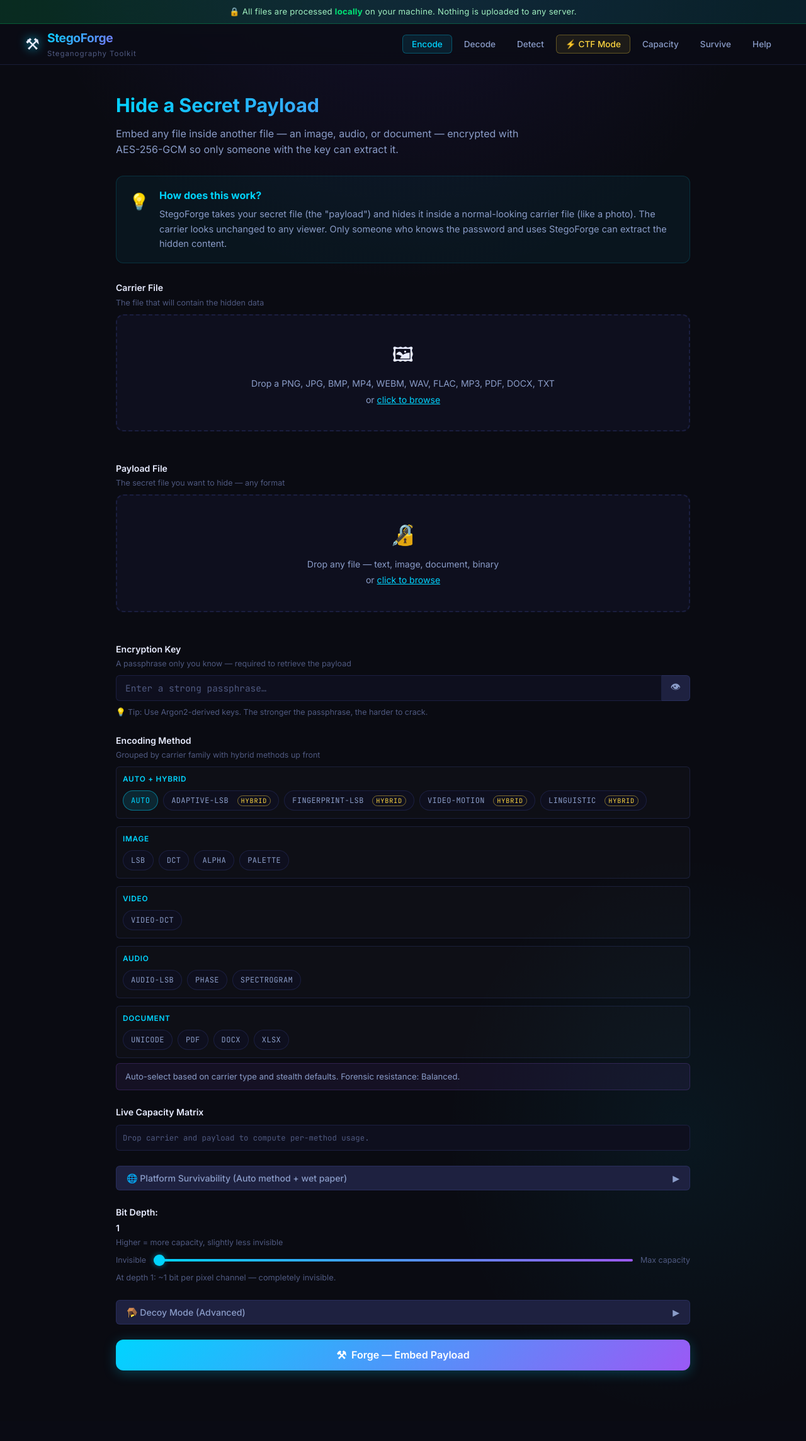
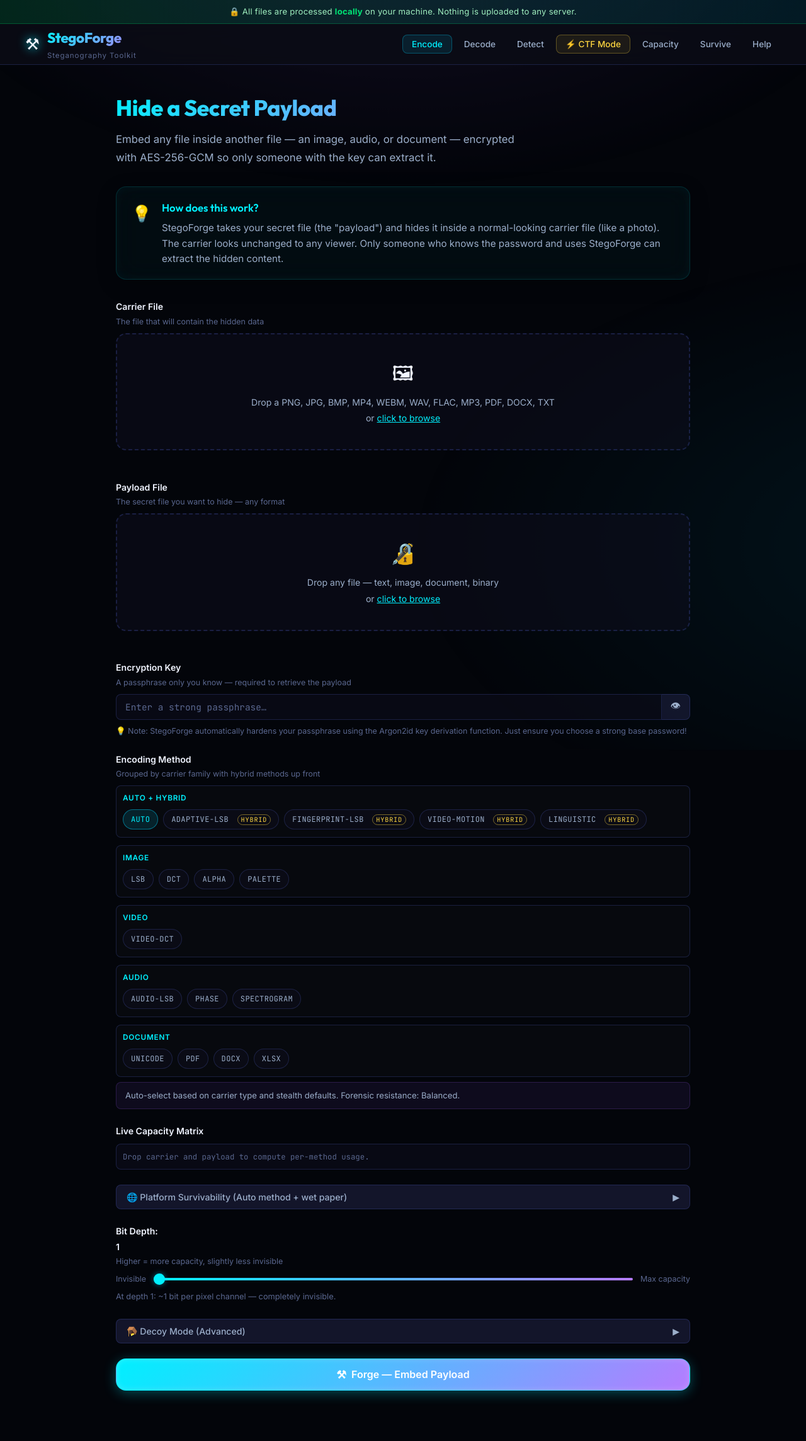
Before and after one commit to Nour833/StegoForge, a Flask app: page / in a window 1280 px wide. Shown: the whole page at 63% size. Before the commit the page ends 2188 px from the top, so only its background shows below. Run offline with Flask 3, Linux system fonts and the light colour scheme; some libraries are stand-ins or nearby versions.

Commit message:
web improve

```diff
--- a/web/static/app.js
+++ b/web/static/app.js
@@ -419,7 +419,7 @@ function renderConfidenceBar(confidence) {
   </div>`;
 }
 
-function renderDetectorResult(r) {
+function renderDetectorResult(r, idx = 0) {
   const detected = !!r.detected;
   const details = r.details || {};
   const isSkipped = details.skipped === true;
@@ -445,7 +445,7 @@ function renderDetectorResult(r) {
     extra += `<div class="result-grid"><div class="result-key">Verdict</div><div class="result-val">${details.verdict || 'N/A'}</div><div class="result-key">Hints</div><div class="result-val">${(details.hints || []).join('; ') || 'None'}</div></div>`;
   }
 
-  return `<div class="result-card" style="margin-bottom:12px">
+  return `<div class="result-card" style="margin-bottom:12px; animation: fadeIn 0.4s cubic-bezier(0.2,0.8,0.2,1) forwards; animation-delay: ${idx * 0.12}s; opacity: 0">
     <div class="result-title accent-title">${statusIcon} ${String(r.method || '').toUpperCase()} ${statusLabel}</div>
     ${renderConfidenceBar(r.confidence)}
     ${extra}
@@ -611,8 +611,8 @@ function b64toBlob(b64Data, contentType = 'application/octet-stream') {
 
       let html = `<div class="result-card"><div class="result-title accent-title">Detector Stream</div><pre class="code-block">${logs.join('\n')}</pre></div>`;
       html += `<h3 style="font-size:1rem;color:var(--accent-cyan);margin-bottom:16px">Results for: <em>${finalReport.file}</em></h3>`;
-      (finalReport.results || []).forEach((r) => {
-        html += renderDetectorResult(r);
+      (finalReport.results || []).forEach((r, idx) => {
+        html += renderDetectorResult(r, idx);
       });
       result.innerHTML = html;
       result.style.display = 'block';
@@ -655,8 +655,8 @@ function b64toBlob(b64Data, contentType = 'application/octet-stream') {
         <div class="ctf-verdict-pct">Overall confidence: ${pct}%</div>
       </div>`;
 
-      (data.results || []).forEach((r) => {
-        html += renderDetectorResult(r);
+      (data.results || []).forEach((r, idx) => {
+        html += renderDetectorResult(r, idx);
       });
 
       if (data.notes && data.notes.length) {
--- a/web/static/style.css
+++ b/web/static/style.css
@@ -4,27 +4,27 @@
 *, *::before, *::after { box-sizing: border-box; margin: 0; padding: 0; }
 
 :root {
-  --bg-base:       #0a0b12;
-  --bg-surface:    #111220;
-  --bg-card:       #161830;
-  --bg-elevated:   #1e2140;
-  --bg-input:      #0e0f1e;
-  --border-subtle: rgba(100, 120, 255, 0.15);
-  --border-active: rgba(100, 200, 255, 0.45);
-  --accent-cyan:   #00d4ff;
-  --accent-purple: #9b59f5;
-  --accent-magenta:#e040fb;
+  --bg-base:       #03050a;
+  --bg-surface:    rgba(17, 18, 32, 0.4);
+  --bg-card:       rgba(22, 24, 48, 0.45);
+  --bg-elevated:   rgba(30, 33, 64, 0.6);
+  --bg-input:      rgba(14, 15, 30, 0.5);
+  --border-subtle: rgba(100, 120, 255, 0.2);
+  --border-active: rgba(0, 240, 255, 0.5);
+  --accent-cyan:   #00f0ff;
+  --accent-purple: #b57cff;
+  --accent-magenta:#ff55ff;
   --accent-green:  #00e676;
   --accent-yellow: #ffd740;
   --accent-red:    #ff5252;
-  --text-primary:  #e8ecff;
-  --text-secondary:#8a9cc8;
-  --text-muted:    #4f5980;
-  --radius-sm:     6px;
-  --radius-md:     12px;
-  --radius-lg:     18px;
-  --shadow-glow:   0 0 30px rgba(0, 212, 255, 0.08);
-  --transition:    all 0.2s cubic-bezier(0.4, 0, 0.2, 1);
+  --text-primary:  #f0f4ff;
+  --text-secondary:#9baeca;
+  --text-muted:    #5a678f;
+  --radius-sm:     8px;
+  --radius-md:     16px;
+  --radius-lg:     24px;
+  --shadow-glow:   0 0 25px rgba(0, 240, 255, 0.15);
+  --transition:    all 0.3s cubic-bezier(0.2, 0.8, 0.2, 1);
 }
 
 html { font-size: 16px; scroll-behavior: smooth; }
@@ -35,10 +35,22 @@ body {
   color: var(--text-primary);
   min-height: 100vh;
   line-height: 1.6;
-  background-image:
-    radial-gradient(ellipse 80% 50% at 50% -10%, rgba(100, 60, 255, 0.12) 0%, transparent 60%),
-    radial-gradient(ellipse 60% 40% at 85% 80%, rgba(0, 212, 255, 0.06) 0%, transparent 50%);
+  overflow-x: hidden;
 }
+
+#ambient-mesh {
+  position: fixed;
+  inset: -50%;
+  width: 200%;
+  height: 200%;
+  background:
+    radial-gradient(ellipse 60% 50% at 50% 20%, rgba(155, 89, 245, 0.1) 0%, transparent 50%),
+    radial-gradient(ellipse 70% 60% at 85% 80%, rgba(0, 212, 255, 0.08) 0%, transparent 50%);
+  z-index: -1;
+  pointer-events: none;
+  animation: ambientDrift 20s ease-in-out infinite alternate;
+}
+@keyframes ambientDrift { 0% { transform: translateY(0) scale(1); } 100% { transform: translateY(-5%) scale(1.05); } }
 
 /* ── Local Notice ──────────────────────────────────────────────────────────── */
 #local-notice {
@@ -72,8 +84,9 @@ body {
 .logo-area { display: flex; align-items: center; gap: 12px; }
 .logo-icon { font-size: 1.6rem; filter: drop-shadow(0 0 8px var(--accent-cyan)); }
 .logo-text {
-  font-size: 1.2rem;
-  font-weight: 700;
+  font-family: 'Outfit', sans-serif;
+  font-size: 1.4rem;
+  font-weight: 800;
   background: linear-gradient(135deg, var(--accent-cyan), var(--accent-purple));
   -webkit-background-clip: text;
   -webkit-text-fill-color: transparent;
@@ -124,34 +137,38 @@ body {
 @keyframes fadeIn { from { opacity: 0; transform: translateY(8px); } to { opacity: 1; transform: translateY(0); } }
 
 /* ── Panel Header ──────────────────────────────────────────────────────────── */
-.panel-header { margin-bottom: 28px; }
+.panel-header { margin-bottom: 32px; }
 .panel-header h1 {
-  font-size: 1.9rem;
-  font-weight: 700;
-  background: linear-gradient(135deg, var(--accent-cyan), var(--accent-purple));
+  font-family: 'Outfit', sans-serif;
+  font-size: 2.2rem;
+  font-weight: 800;
+  background: linear-gradient(135deg, var(--accent-cyan), var(--accent-magenta));
   -webkit-background-clip: text;
   -webkit-text-fill-color: transparent;
   background-clip: text;
   margin-bottom: 8px;
+  letter-spacing: -0.01em;
 }
-.panel-subtitle { color: var(--text-secondary); font-size: 1rem; max-width: 660px; }
+.panel-subtitle { color: var(--text-secondary); font-size: 1.05rem; max-width: 660px; line-height: 1.7; }
 
 /* ── Explainer Cards ───────────────────────────────────────────────────────── */
 .explainer-card {
   display: flex;
   gap: 16px;
   align-items: flex-start;
-  background: rgba(0, 212, 255, 0.05);
-  border: 1px solid rgba(0, 212, 255, 0.15);
+  background: rgba(0, 240, 255, 0.03);
+  backdrop-filter: blur(20px);
+  border: 1px solid rgba(0, 240, 255, 0.15);
   border-radius: var(--radius-md);
-  padding: 18px 20px;
-  margin-bottom: 28px;
+  padding: 20px 24px;
+  margin-bottom: 32px;
+  box-shadow: 0 8px 32px rgba(0,0,0,0.2), inset 0 0 15px rgba(0, 240, 255, 0.05);
 }
-.explainer-card strong { color: var(--accent-cyan); display: block; margin-bottom: 6px; }
-.explainer-card p, .explainer-card ul { color: var(--text-secondary); font-size: 0.91rem; margin: 0; }
+.explainer-card strong { font-family: 'Outfit', sans-serif; color: var(--accent-cyan); display: block; margin-bottom: 6px; font-weight: 600; font-size: 1.05rem; }
+.explainer-card p, .explainer-card ul { color: var(--text-secondary); font-size: 0.95rem; margin: 0; line-height: 1.6; }
 .explainer-card ul { padding-left: 18px; }
 .explainer-card ul li { margin-bottom: 4px; }
-.explainer-card ul li strong { color: var(--text-primary); display: inline; }
+.explainer-card ul li strong { color: var(--text-primary); display: inline; font-size: 0.95rem; }
 .explainer-icon { font-size: 1.6rem; flex-shrink: 0; margin-top: 2px; }
 .explainer-warn { background: rgba(255, 215, 64, 0.05); border-color: rgba(255, 215, 64, 0.2); }
 .explainer-warn strong { color: var(--accent-yellow); }
@@ -508,34 +525,37 @@ body {
 .btn-primary {
   background: linear-gradient(135deg, var(--accent-cyan), var(--accent-purple));
   color: #fff;
-  box-shadow: 0 4px 20px rgba(0, 212, 255, 0.25);
+  box-shadow: 0 4px 20px rgba(0, 240, 255, 0.3), inset 0 0 10px rgba(255, 255, 255, 0.2);
+  border: 1px solid rgba(0, 240, 255, 0.5);
 }
 .btn-primary:hover {
-  transform: translateY(-2px);
-  box-shadow: 0 8px 30px rgba(0, 212, 255, 0.4);
+  transform: translateY(-3px) scale(1.02);
+  box-shadow: 0 8px 30px rgba(0, 240, 255, 0.5), inset 0 0 15px rgba(255, 255, 255, 0.3);
 }
-.btn-primary:active { transform: translateY(0); }
+.btn-primary:active { transform: translateY(0) scale(0.98); }
 
 .btn-secondary {
-  background: var(--bg-elevated);
+  background: rgba(30, 33, 64, 0.6);
+  backdrop-filter: blur(10px);
   border: 1px solid var(--border-active);
   color: var(--accent-cyan);
 }
 .btn-secondary:hover {
-  background: rgba(0, 212, 255, 0.1);
-  transform: translateY(-2px);
-  box-shadow: 0 8px 20px rgba(0, 212, 255, 0.15);
+  background: rgba(0, 240, 255, 0.15);
+  transform: translateY(-2px) scale(1.02);
+  box-shadow: 0 8px 25px rgba(0, 240, 255, 0.2);
 }
 
 .btn-ctf {
-  background: linear-gradient(135deg, #f5c518, #ff8f00);
+  background: linear-gradient(135deg, #ffd740, #ff8f00);
   color: #000;
-  box-shadow: 0 4px 20px rgba(255, 215, 64, 0.3);
-  font-weight: 700;
+  box-shadow: 0 4px 20px rgba(255, 215, 64, 0.4), inset 0 0 10px rgba(255,255,255,0.4);
+  font-weight: 800;
+  border: 1px solid rgba(255, 215, 64, 0.8);
 }
 .btn-ctf:hover {
-  transform: translateY(-2px);
-  box-shadow: 0 8px 30px rgba(255, 215, 64, 0.5);
+  transform: translateY(-3px) scale(1.02);
+  box-shadow: 0 8px 30px rgba(255, 215, 64, 0.6), inset 0 0 15px rgba(255,255,255,0.5);
 }
 
 /* ── Result Areas ──────────────────────────────────────────────────────────── */
--- a/web/templates/index.html
+++ b/web/templates/index.html
@@ -8,10 +8,11 @@
 <link rel="icon" type="image/svg+xml" href="/static/stegoforge-favicon.svg">
 <link rel="shortcut icon" type="image/svg+xml" href="/static/stegoforge-favicon.svg">
 <link rel="preconnect" href="https://fonts.googleapis.com">
-<link href="https://fonts.googleapis.com/css2?family=Inter:wght@300;400;500;600;700&family=JetBrains+Mono:wght@400;600&display=swap" rel="stylesheet">
+<link href="https://fonts.googleapis.com/css2?family=Inter:wght@300;400;500;600;700&family=JetBrains+Mono:wght@400;600&family=Outfit:wght@400;600;700;800&display=swap" rel="stylesheet">
 <link rel="stylesheet" href="/static/style.css">
 </head>
 <body data-initial-tab="{{ initial_tab|default('encode') }}">
+<div id="ambient-mesh"></div>
 <!-- Local processing notice -->
 <div id="local-notice">
   🔒 All files are processed <strong>locally</strong> on your machine. Nothing is uploaded to any server.
@@ -100,7 +101,7 @@
         <input type="password" id="enc-key" name="key" class="form-input" placeholder="Enter a strong passphrase…" autocomplete="new-password">
         <button type="button" class="btn-icon" id="enc-key-toggle" title="Show/hide password">👁</button>
       </div>
-      <div class="input-tip">💡 Tip: Use Argon2-derived keys. The stronger the passphrase, the harder to crack.</div>
+      <div class="input-tip">💡 Note: StegoForge automatically hardens your passphrase using the Argon2id key derivation function. Just ensure you choose a strong base password!</div>
     </div>
 
     <!-- Method Pills -->
@@ -624,12 +625,32 @@
 
     <div class="help-card">
       <div class="help-card-icon">🕵️</div>
-      <h2>Detection Methods</h2>
+      <h2>Advanced Forensics</h2>
       <ul>
-        <li><strong>Chi-Square:</strong> Statistical test on pixel value distributions. LSB embedding creates equal pairs (2k, 2k+1) — natural images don't have this. Confidence 0–100%.</li>
-        <li><strong>RS Analysis:</strong> Estimates what percentage of pixels carry hidden data by measuring how a "smoothness" metric changes when pixel LSBs are flipped.</li>
-        <li><strong>EXIF Forensics:</strong> Scans all metadata — UserComment, Software field, GPS, PNG chunks, PDF metadata — for anomalies or tool signatures.</li>
-        <li><strong>Blind Extractor:</strong> Tries every combination of channel (R/G/B/A), bit depth (1–4), row order, and channel permutation. Scores results for real payloads.</li>
+        <li><strong>ML Analysis:</strong> Uses neural networks trained on Stego databases to detect probabilistic payload noise.</li>
+        <li><strong>PRNU Fingerprint:</strong> Analyzes camera sensor noise. Traditional embedding damages this fingerprint. StegoForge's Fingerprint method preserves it.</li>
+        <li><strong>Chi-Square & RS:</strong> Detects flat LSB embedding. "Adaptive LSB" dodges these successfully.</li>
+        <li><strong>Blind Extractor:</strong> Brute-forces every parameter combination to attempt payload extraction automatically during CTF mode.</li>
+      </ul>
+    </div>
+
+    <div class="help-card">
+      <div class="help-card-icon">🧪</div>
+      <h2>Survive & Capacity</h2>
+      <ul>
+        <li><strong>Platform Survival:</strong> Simulates social media compression algorithms (Twitter, Discord, etc.) locally using Wet Paper Codes to ensure your payload survives upload.</li>
+        <li><strong>Live Capacity:</strong> Dynamic calculation matrix that predicts how much data a carrier can hold across all methods based on its dimensions and depth.</li>
+      </ul>
+    </div>
+
+    <div class="help-card">
+      <div class="help-card-icon">🧬</div>
+      <h2>Hybrid & Experimental</h2>
+      <ul>
+        <li><strong>Adaptive LSB:</strong> Content-aware algorithm that hides data in high-texture, noisy regions to evade detectors.</li>
+        <li><strong>Video Motion:</strong> Evaluates temporal cost to embed data inside high-motion video frames, leaving static scenes untouched.</li>
+        <li><strong>Linguistic Text:</strong> Context-preserving word substitutions via statistical N-gram analysis to encode payload bits into paragraphs.</li>
+        <li><strong>Decoy Mode:</strong> Plausible deniability. Embed two payloads using two keys in the same carrier. Reveal the decoy key under duress.</li>
       </ul>
     </div>
 
```
